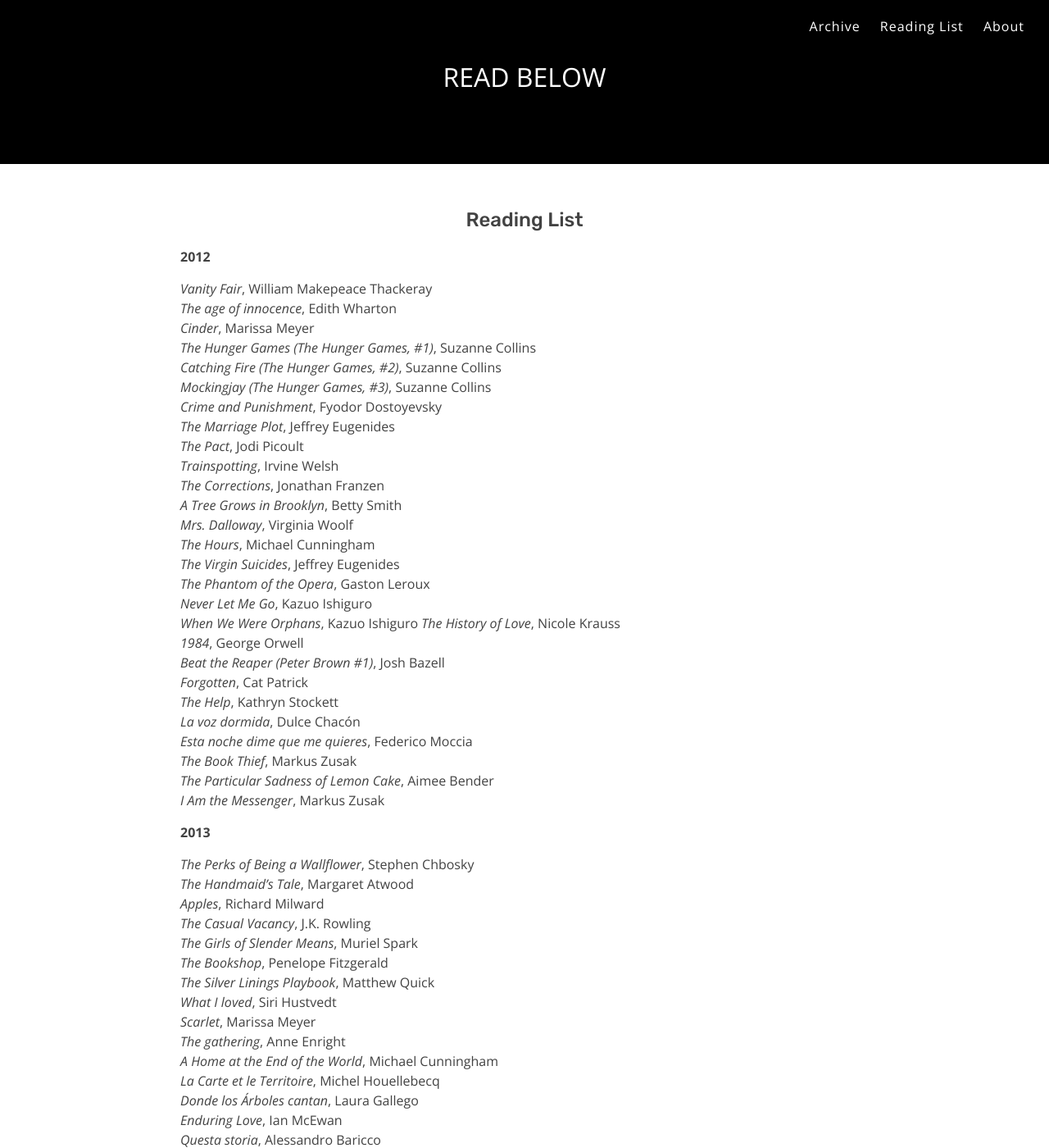
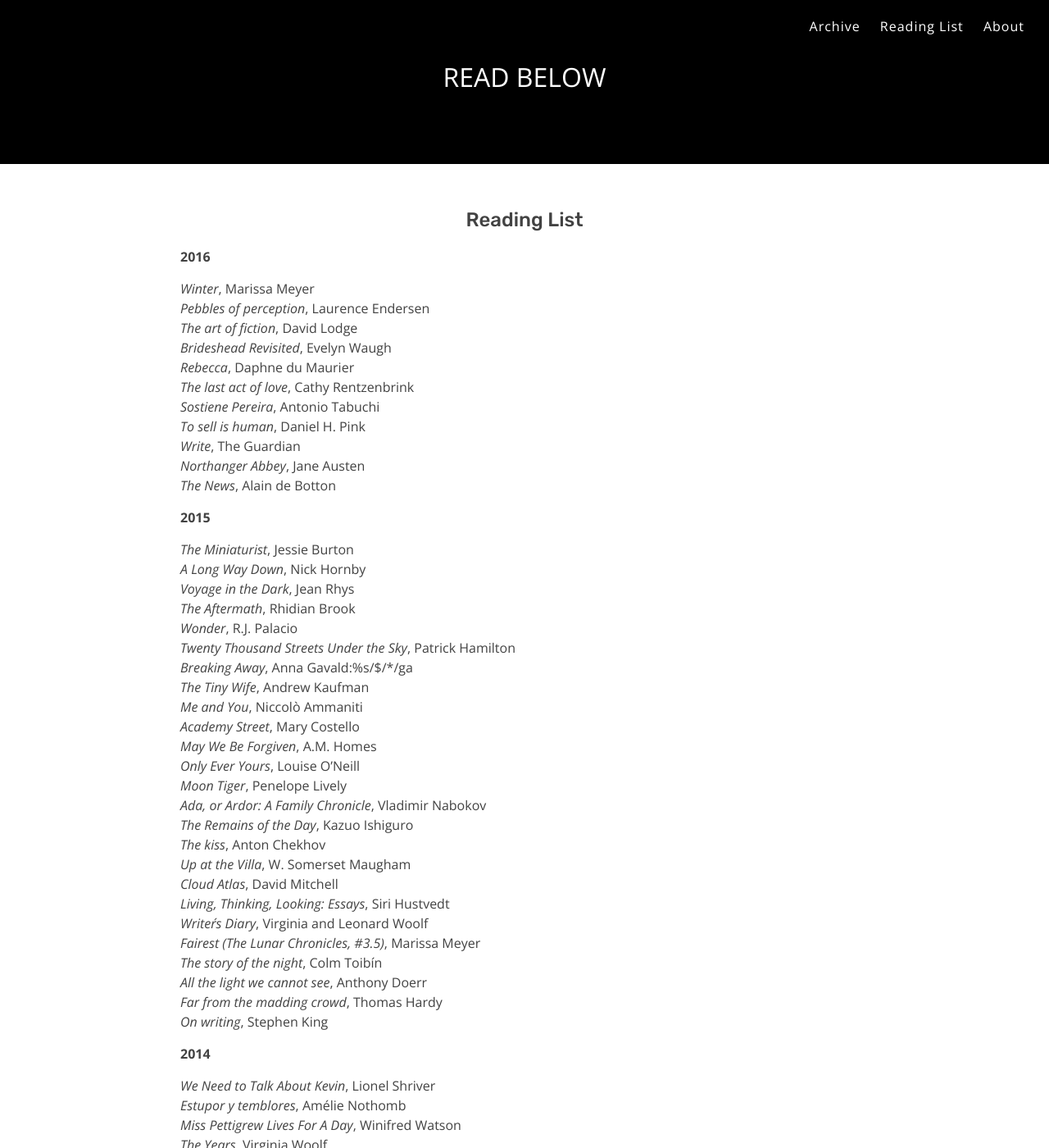
Before and after one commit to irenealgi/readbelow, a Jekyll site: the page built from reading list.md, in a window 1280 px wide and 1400 px high. Shown: the whole window at 82% size. Built offline with Jekyll 4.4.1, drawn with Linux system fonts in a browser that asks for light colours; some of the changed text lies outside the part shown.

Commit message:
Update reading list.md

```diff
--- a/reading list.md
+++ b/reading list.md
@@ -2,70 +2,48 @@
 layout: page
 title: Reading List
 ---
+**2016**
 
-**2012**
+_Winter_, Marissa Meyer
+_Pebbles of perception_, Laurence Endersen
+_The art of fiction_, David Lodge
+_Brideshead Revisited_, Evelyn Waugh
+_Rebecca_, Daphne du Maurier
+_The last act of love_, Cathy Rentzenbrink
+_Sostiene Pereira_, Antonio Tabuchi
+_To sell is human_, Daniel H. Pink
+_Write_, The Guardian
+_Northanger Abbey_, Jane Austen
+_The News_, Alain de Botton
 
-_Vanity Fair_,	William Makepeace Thackeray
-_The age of innocence_,	Edith Wharton
-_Cinder_,	Marissa Meyer
-_The Hunger Games (The Hunger Games, #1)_,	Suzanne Collins
-_Catching Fire (The Hunger Games, #2)_,	Suzanne Collins
-_Mockingjay (The Hunger Games, #3)_, Suzanne Collins
-_Crime and Punishment_,	Fyodor Dostoyevsky
-_The Marriage Plot_,	Jeffrey Eugenides
-_The Pact_,	Jodi Picoult
-_Trainspotting_,	Irvine Welsh
-_The Corrections_,	Jonathan Franzen
-_A Tree Grows in Brooklyn_,	Betty Smith
-_Mrs. Dalloway_,	Virginia Woolf
-_The Hours_,	Michael Cunningham
-_The Virgin Suicides_,	Jeffrey Eugenides
-_The Phantom of the Opera_,	Gaston Leroux
-_Never Let Me Go_, Kazuo Ishiguro
-_When We Were Orphans_,	Kazuo Ishiguro
-_The History of Love_,	Nicole Krauss
-_1984_,	George Orwell
-_Beat the Reaper (Peter Brown #1)_,	Josh Bazell
-_Forgotten_,	Cat Patrick
-_The Help_,	Kathryn Stockett
-_La voz dormida_,	Dulce Chacón
-_Esta noche dime que me quieres_,	Federico Moccia
-_The Book Thief_,	Markus Zusak
-_The Particular Sadness of Lemon Cake_,	Aimee Bender
-_I Am the Messenger_,	Markus Zusak
 
-**2013**
+**2015**
 
-_The Perks of Being a Wallflower_, Stephen Chbosky
-_The Handmaid's Tale_,	Margaret Atwood
-_Apples_,	Richard Milward
-_The Casual Vacancy_,	J.K. Rowling
-_The Girls of Slender Means_,	Muriel Spark
-_The Bookshop_,	Penelope Fitzgerald
-_The Silver Linings Playbook_,	Matthew Quick
-_What I loved_,	Siri Hustvedt
-_Scarlet_,	Marissa Meyer
-_The gathering_,	Anne Enright
-_A Home at the End of the World_,	Michael Cunningham
-_La Carte et le Territoire_,	Michel Houellebecq
-_Donde los Árboles cantan_,	Laura Gallego
-_Enduring Love_,	Ian McEwan
-_Questa storia_,	Alessandro Baricco
-_Brave New World_,	Aldous Huxley
-_The Museum of Innocence_,	Orhan Pamuk
-_The Blind Assassin_,	Margaret Atwood
-_El hombre sentimental_,	Javier Marías
-_50 Sombras de Grey_,	E.L. James
-_Uglies_,	Scott Westerfeld
-_By Nightfall_,	Michael Cunningham
-_The heart is a lonely hunter_,	Carson McCullers
-_El curioso caso del perro a medianoche_,	Mark Haddon
-_The Sense of an Ending_,	Julian Barnes
-_In One Person_, John Irving
-_The Little Stranger_,	Sarah Waters
-_Gone Girl_,	Gillian Flynn
-_El cel de Lisboa_,	Marina Rubio i Martori
-_The sorrows of an American_,	Siri Hustvedt
+_The Miniaturist_, Jessie Burton
+_A Long Way Down_, Nick Hornby
+_Voyage in the Dark_, Jean Rhys
+_The Aftermath_, Rhidian Brook
+_Wonder_, R.J. Palacio
+_Twenty Thousand Streets Under the Sky_, Patrick Hamilton
+_Breaking Away_, Anna Gavald:%s/$/*/ga
+_The Tiny Wife_, Andrew Kaufman
+_Me and You_, Niccolò Ammaniti
+_Academy Street_, Mary Costello
+_May We Be Forgiven_, A.M. Homes
+_Only Ever Yours_, Louise O'Neill
+_Moon Tiger_, Penelope Lively
+_Ada, or Ardor: A Family Chronicle_, Vladimir Nabokov
+_The Remains of the Day_, Kazuo Ishiguro
+_The kiss_, Anton Chekhov
+_Up at the Villa_, W. Somerset Maugham
+_Cloud Atlas_, David Mitchell
+_Living, Thinking, Looking: Essays_, Siri Hustvedt
+_Writer´s Diary_, Virginia and Leonard Woolf
+_Fairest (The Lunar Chronicles, #3.5)_, Marissa Meyer
+_The story of the night_, Colm Toibín
+_All the light we cannot see_, Anthony Doerr
+_Far from the madding crowd_, Thomas Hardy
+_On writing_, Stephen King
 
 **2014**
 
@@ -109,3 +87,67 @@
 _Under the skin_,	Michel Faber
 _Black Mamba_
 _Bound to secrecy_,	Vamba Sherif
+
+**2013**
+
+_The Perks of Being a Wallflower_, Stephen Chbosky
+_The Handmaid's Tale_,	Margaret Atwood
+_Apples_,	Richard Milward
+_The Casual Vacancy_,	J.K. Rowling
+_The Girls of Slender Means_,	Muriel Spark
+_The Bookshop_,	Penelope Fitzgerald
+_The Silver Linings Playbook_,	Matthew Quick
+_What I loved_,	Siri Hustvedt
+_Scarlet_,	Marissa Meyer
+_The gathering_,	Anne Enright
+_A Home at the End of the World_,	Michael Cunningham
+_La Carte et le Territoire_,	Michel Houellebecq
+_Donde los Árboles cantan_,	Laura Gallego
+_Enduring Love_,	Ian McEwan
+_Questa storia_,	Alessandro Baricco
+_Brave New World_,	Aldous Huxley
+_The Museum of Innocence_,	Orhan Pamuk
+_The Blind Assassin_,	Margaret Atwood
+_El hombre sentimental_,	Javier Marías
+_50 Sombras de Grey_,	E.L. James
+_Uglies_,	Scott Westerfeld
+_By Nightfall_,	Michael Cunningham
+_The heart is a lonely hunter_,	Carson McCullers
+_El curioso caso del perro a medianoche_,	Mark Haddon
+_The Sense of an Ending_,	Julian Barnes
+_In One Person_, John Irving
+_The Little Stranger_,	Sarah Waters
+_Gone Girl_,	Gillian Flynn
+_El cel de Lisboa_,	Marina Rubio i Martori
+_The sorrows of an American_,	Siri Hustvedt
+
+**2012**
+
+_Vanity Fair_,	William Makepeace Thackeray
+_The age of innocence_,	Edith Wharton
+_Cinder_,	Marissa Meyer
+_The Hunger Games (The Hunger Games, #1)_,	Suzanne Collins
+_Catching Fire (The Hunger Games, #2)_,	Suzanne Collins
+_Mockingjay (The Hunger Games, #3)_, Suzanne Collins
+_Crime and Punishment_,	Fyodor Dostoyevsky
+_The Marriage Plot_,	Jeffrey Eugenides
+_The Pact_,	Jodi Picoult
+_Trainspotting_,	Irvine Welsh
+_The Corrections_,	Jonathan Franzen
+_A Tree Grows in Brooklyn_,	Betty Smith
+_Mrs. Dalloway_,	Virginia Woolf
+_The Hours_,	Michael Cunningham
+_The Virgin Suicides_,	Jeffrey Eugenides
+_The Phantom of the Opera_,	Gaston Leroux
+_Never Let Me Go_, Kazuo Ishiguro
+_When We Were Orphans_,	Kazuo Ishiguro
+_The History of Love_,	Nicole Krauss
+_1984_,	George Orwell
+_Beat the Reaper (Peter Brown #1)_,	Josh Bazell
+_Forgotten_,	Cat Patrick
+_The Help_,	Kathryn Stockett
+_La voz dormida_,	Dulce Chacón
+_Esta noche dime que me quieres_,	Federico Moccia
+_The Book Thief_,	Markus Zusak
+_The Particular Sadness of Lemon Cake_,	Aimee Bender
+_I Am the Messenger_,	Markus Zusak
```
